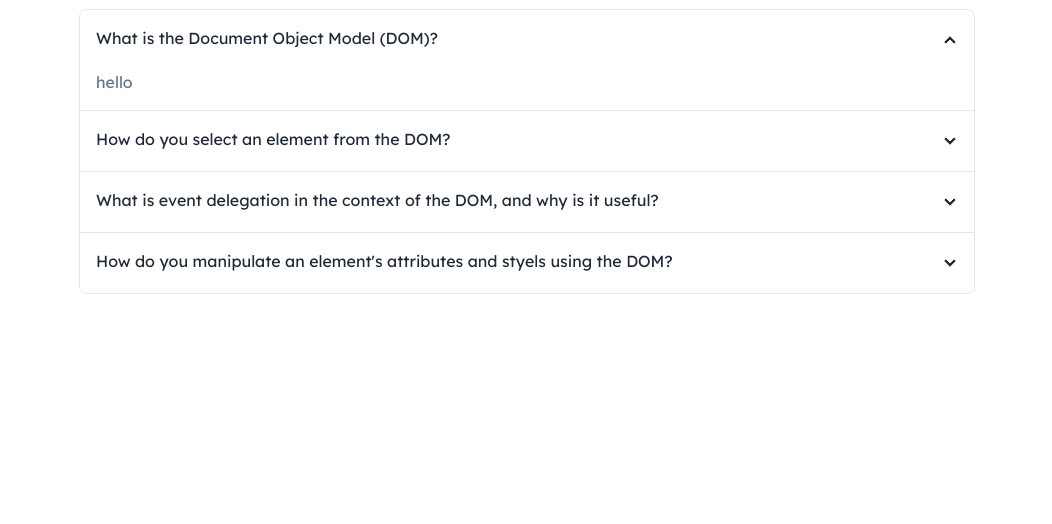
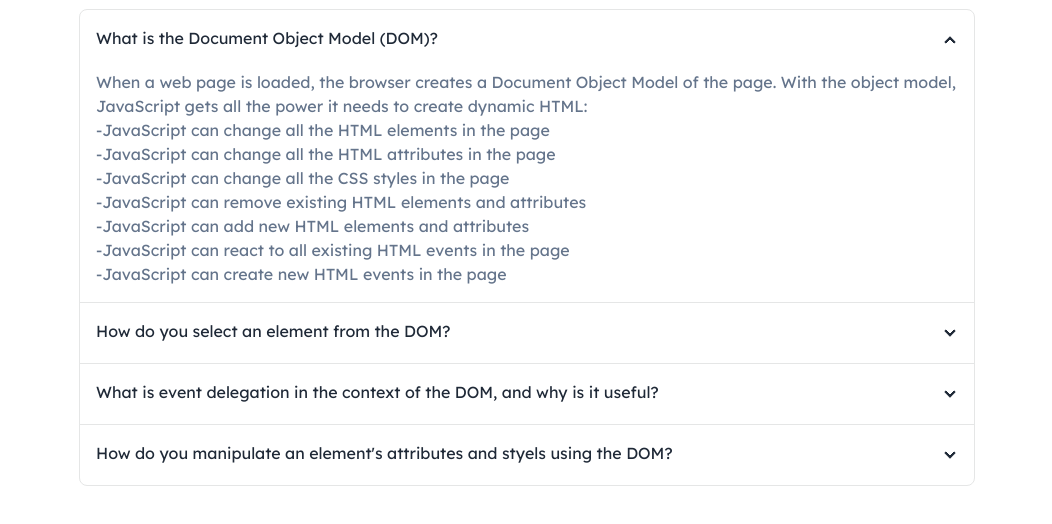
Before and after one commit to NaziaIslam2024/Donate-Bangladesh, a plain HTML site: page blog.html in a window 1280 px wide. Shown: the part 204-728 px from the top of the page, without its empty margins (113-1165 px from the left). Drawn offline with nearby package versions, Linux system fonts and the light colour scheme.

Commit message:
blog completed

```diff
--- a/blog.html
+++ b/blog.html
@@ -51,28 +51,42 @@
                       <input type="radio" name="my-accordion-4" checked="checked" />
                       <div class="collapse-title">What is the Document Object Model (DOM)?</div>
                       <div class="collapse-content">
-                        <p class="text-slate-500">hello</p>
+                        <p class="text-slate-500">When a web page is loaded, the browser creates a Document Object Model of the page. With the object model, JavaScript gets all the power it needs to create dynamic HTML:
+                          <br>
+                          <ul class="text-slate-500">
+                            <li>-JavaScript can change all the HTML elements in the page</li>
+                            <li>-JavaScript can change all the HTML attributes in the page</li>
+                            <li>-JavaScript can change all the CSS styles in the page</li>
+                            <li>-JavaScript can remove existing HTML elements and attributes</li>
+                            <li>-JavaScript can add new HTML elements and attributes</li>
+                            <li>-JavaScript can react to all existing HTML events in the page</li>
+                            <li>-JavaScript can create new HTML events in the page</li>
+                          </ul>
+                        </p>
                       </div>
                     </div>
                     <div class="collapse collapse-arrow join-item border-base-300 border">
                       <input type="radio" name="my-accordion-4" />
                       <div class="collapse-title">How do you select an element from the DOM?</div>
                       <div class="collapse-content">
-                        <p class="text-slate-500">hello</p>
+                        <p class="text-slate-500">JavaScript provides several methods to select DOM elements. Here are some of
+                          <br>
+                          getElementById <br> getElementsByClassName <br> getElementsByTagName <br>querySelector <br>querySelectorAll
+                        </p>
                       </div>
                     </div>
                     <div class="collapse collapse-arrow join-item border-base-300 border">
                       <input type="radio" name="my-accordion-4" />
                       <div class="collapse-title">What is event delegation in the context of the DOM, and why is it useful?</div>
                       <div class="collapse-content">
-                        <p class="text-slate-500">hello</p>
+                        <p class="text-slate-500">Event delegation is a design pattern in JavaScript used to efficiently manage and handle events on multiple child elements by attaching a single event listener to a common ancestor element.</p>
                       </div>
                     </div>
                     <div class="collapse collapse-arrow join-item border-base-300 border">
                       <input type="radio" name="my-accordion-4" />
                       <div class="collapse-title">How do you manipulate an element's attributes and styels using the DOM?</div>
                       <div class="collapse-content">
-                        <p class="text-slate-500">hello</p>
+                        <p class="text-slate-500">The classList object only provide methods to change the class of an element. If you want to change other attributes like id , href , or src , you can use the setAttribute() method. The setAttribute() method accepts two arguments: The name of the attribute to set.</p>
                       </div>
                     </div>
                   </div>
```
